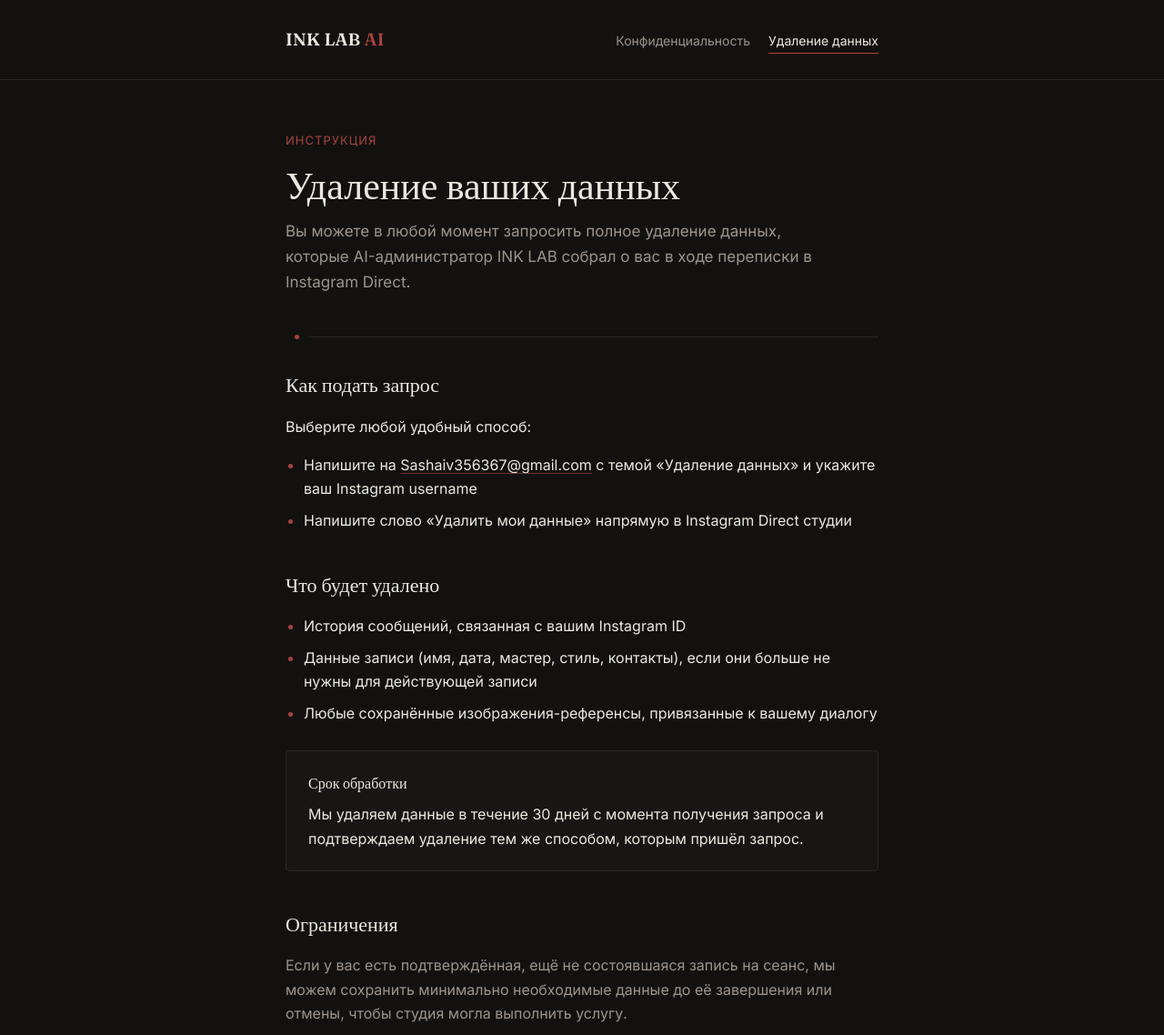
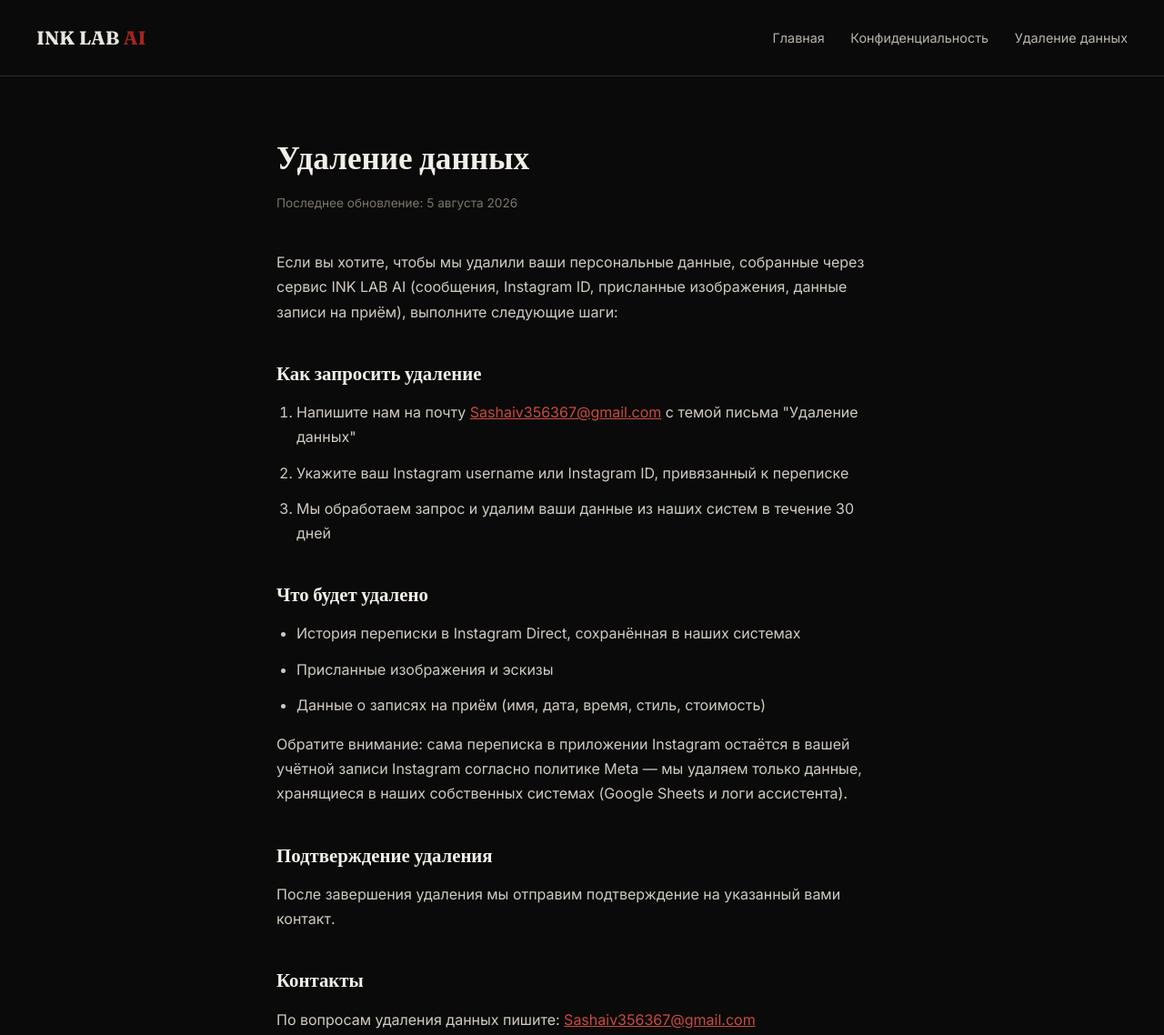
Before and after one commit to 33sasha10/inklab-ai-site, a plain HTML site: page data-deletion.html in a window 1280 px wide. Shown: the top 1138 px of the page at 91% size. Drawn offline with Linux system fonts and the light colour scheme.

Commit message:
Revise data deletion page layout and content

```diff
--- a/data-deletion.html
+++ b/data-deletion.html
@@ -4,66 +4,117 @@
 <meta charset="UTF-8">
 <meta name="viewport" content="width=device-width, initial-scale=1.0">
 <title>Удаление данных — INK LAB AI</title>
-<meta name="description" content="Как запросить удаление своих данных из AI-администратора INK LAB.">
-<link rel="stylesheet" href="style.css">
+<link href="https://fonts.googleapis.com/css2?family=Fraunces:wght@600;700&family=Inter:wght@400;500;600&display=swap" rel="stylesheet">
+<style>
+  * { box-sizing: border-box; margin: 0; padding: 0; }
+  body {
+    background: #0a0a0a;
+    color: #e8e4de;
+    font-family: 'Inter', sans-serif;
+    line-height: 1.7;
+  }
+  header {
+    padding: 24px 40px;
+    border-bottom: 1px solid #2a2a2a;
+    display: flex;
+    justify-content: space-between;
+    align-items: center;
+    flex-wrap: wrap;
+  }
+  .logo {
+    font-family: 'Fraunces', serif;
+    font-weight: 700;
+    font-size: 1.3rem;
+    color: #e8e4de;
+    text-decoration: none;
+  }
+  .logo span { color: #a3251f; }
+  nav a {
+    color: #b8b3ab;
+    text-decoration: none;
+    margin-left: 24px;
+    font-size: 0.9rem;
+  }
+  nav a:hover { color: #a3251f; }
+  main {
+    max-width: 720px;
+    margin: 0 auto;
+    padding: 60px 24px 100px;
+  }
+  h1 {
+    font-family: 'Fraunces', serif;
+    font-weight: 700;
+    font-size: 2.2rem;
+    margin-bottom: 8px;
+    color: #f2efe9;
+  }
+  .updated {
+    color: #7a756c;
+    font-size: 0.85rem;
+    margin-bottom: 40px;
+  }
+  h2 {
+    font-family: 'Fraunces', serif;
+    font-weight: 600;
+    font-size: 1.3rem;
+    margin-top: 36px;
+    margin-bottom: 12px;
+    color: #f2efe9;
+  }
+  p, li { color: #cfcac1; margin-bottom: 12px; }
+  ul, ol { padding-left: 22px; margin-bottom: 16px; }
+  a { color: #c94a3f; }
+  strong { color: #e8e4de; }
+  footer {
+    text-align: center;
+    padding: 30px;
+    color: #5a564e;
+    font-size: 0.8rem;
+    border-top: 1px solid #2a2a2a;
+  }
+</style>
 </head>
 <body>
-
-<header class="top">
-  <div class="wrap">
-    <a class="brand" href="index.html">INK LAB <span>AI</span></a>
-    <nav class="pages" aria-label="Страницы">
-      <a href="privacy-policy.html">Конфиденциальность</a>
-      <a href="data-deletion.html" aria-current="page">Удаление данных</a>
-    </nav>
-  </div>
+<header>
+  <a href="index.html" class="logo">INK LAB <span>AI</span></a>
+  <nav>
+    <a href="index.html">Главная</a>
+    <a href="privacy-policy.html">Конфиденциальность</a>
+    <a href="data-deletion.html">Удаление данных</a>
+  </nav>
 </header>
 
 <main>
-  <div class="wrap">
-    <p class="eyebrow">Инструкция</p>
-    <h1>Удаление ваших данных</h1>
-    <p class="lede">
-      Вы можете в любой момент запросить полное удаление данных, которые
-      AI-администратор INK LAB собрал о вас в ходе переписки в Instagram Direct.
-    </p>
+  <h1>Удаление данных</h1>
+  <p class="updated">Последнее обновление: 5 августа 2026</p>
 
-    <div class="stitch"><span class="dot"></span></div>
+  <p>Если вы хотите, чтобы мы удалили ваши персональные данные, собранные через сервис INK LAB AI (сообщения, Instagram ID, присланные изображения, данные записи на приём), выполните следующие шаги:</p>
 
-    <h2>Как подать запрос</h2>
-    <p>Выберите любой удобный способ:</p>
-    <ul>
-      <li>Напишите на <a class="inline" href="mailto:Sashaiv356367@gmail.com">Sashaiv356367@gmail.com</a> с темой «Удаление данных» и укажите ваш Instagram username</li>
-      <li>Напишите слово «Удалить мои данные» напрямую в Instagram Direct студии</li>
-    </ul>
+  <h2>Как запросить удаление</h2>
+  <ol>
+    <li>Напишите нам на почту <a href="mailto:Sashaiv356367@gmail.com">Sashaiv356367@gmail.com</a> с темой письма "Удаление данных"</li>
+    <li>Укажите ваш Instagram username или Instagram ID, привязанный к переписке</li>
+    <li>Мы обработаем запрос и удалим ваши данные из наших систем в течение 30 дней</li>
+  </ol>
 
-    <h2>Что будет удалено</h2>
-    <ul>
-      <li>История сообщений, связанная с вашим Instagram ID</li>
-      <li>Данные записи (имя, дата, мастер, стиль, контакты), если они больше не нужны для действующей записи</li>
-      <li>Любые сохранённые изображения-референсы, привязанные к вашему диалогу</li>
-    </ul>
+  <h2>Что будет удалено</h2>
+  <ul>
+    <li>История переписки в Instagram Direct, сохранённая в наших системах</li>
+    <li>Присланные изображения и эскизы</li>
+    <li>Данные о записях на приём (имя, дата, время, стиль, стоимость)</li>
+  </ul>
 
-    <div class="card">
-      <h3>Срок обработки</h3>
-      <p>Мы удаляем данные в течение 30 дней с момента получения запроса и подтверждаем удаление тем же способом, которым пришёл запрос.</p>
-    </div>
+  <p>Обратите внимание: сама переписка в приложении Instagram остаётся в вашей учётной записи Instagram согласно политике Meta — мы удаляем только данные, хранящиеся в наших собственных системах (Google Sheets и логи ассистента).</p>
 
-    <h2>Ограничения</h2>
-    <p class="muted">
-      Если у вас есть подтверждённая, ещё не состоявшаяся запись на сеанс,
-      мы можем сохранить минимально необходимые данные до её завершения или
-      отмены, чтобы студия могла выполнить услугу.
-    </p>
-  </div>
+  <h2>Подтверждение удаления</h2>
+  <p>После завершения удаления мы отправим подтверждение на указанный вами контакт.</p>
+
+  <h2>Контакты</h2>
+  <p>По вопросам удаления данных пишите: <a href="mailto:Sashaiv356367@gmail.com">Sashaiv356367@gmail.com</a></p>
 </main>
 
 <footer>
-  <div class="wrap">
-    <span>INK LAB AI</span>
-    <span><a href="mailto:Sashaiv356367@gmail.com">Sashaiv356367@gmail.com</a></span>
-  </div>
+  <p>© 2026 INK LAB AI</p>
 </footer>
-
 </body>
 </html>
```
